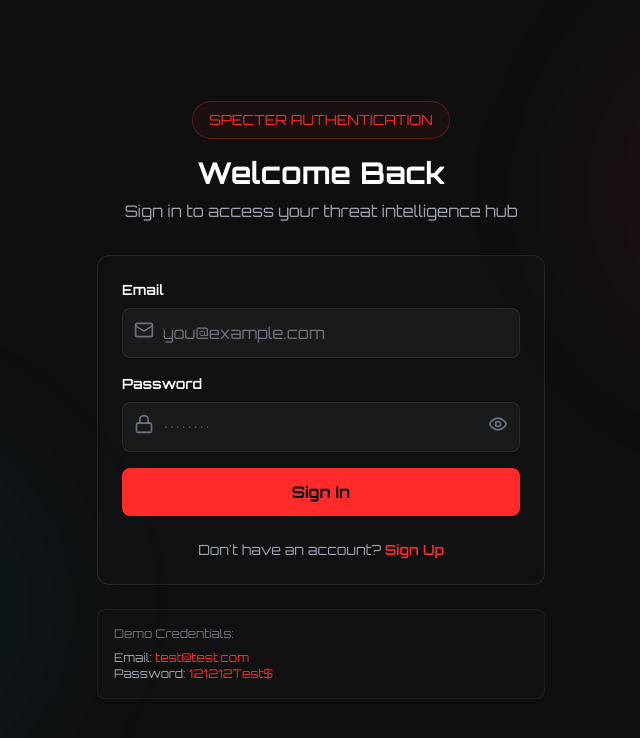
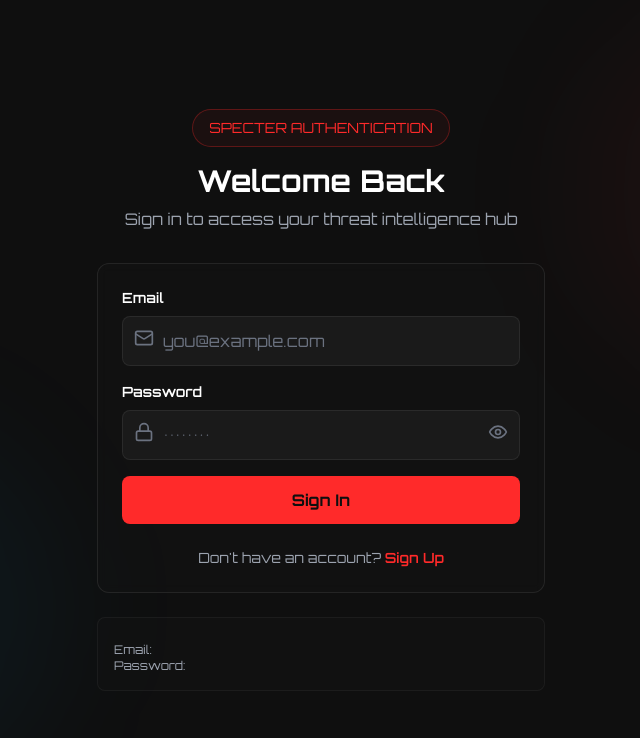
Before and after one commit to anasahhm/Specter, a React (Vite) app in the folder frontend/: page /auth in a window 1280 px wide. Shown: the top 738 px of the page, without its empty margins (319-959 px from the left). Built offline with nearby package versions, Linux system fonts and the light colour scheme; no server answers.

Commit message:
Remove demo credentials from Auth component
Removed demo credentials display from the Auth page.

```diff
--- a/frontend/src/pages/Auth.jsx
+++ b/frontend/src/pages/Auth.jsx
@@ -197,9 +197,9 @@ export default function Auth() {
 
 
         <motion.div variants={itemVariants} className="mt-6 p-4 rounded-lg border border-spec-border/30 bg-spec-surface/20">
-          <p className="text-xs text-gray-500 mb-2">Demo Credentials:</p>
-          <p className="text-xs text-gray-400">Email: <span className="text-spec-accent">test@test.com</span></p>
-          <p className="text-xs text-gray-400">Password: <span className="text-spec-accent">121212Test$</span></p>
+          <p className="text-xs text-gray-500 mb-2"></p>
+          <p className="text-xs text-gray-400">Email: <span className="text-spec-accent"></span></p>
+          <p className="text-xs text-gray-400">Password: <span className="text-spec-accent"></span></p>
         </motion.div>
       </motion.div>
     </div>
```
